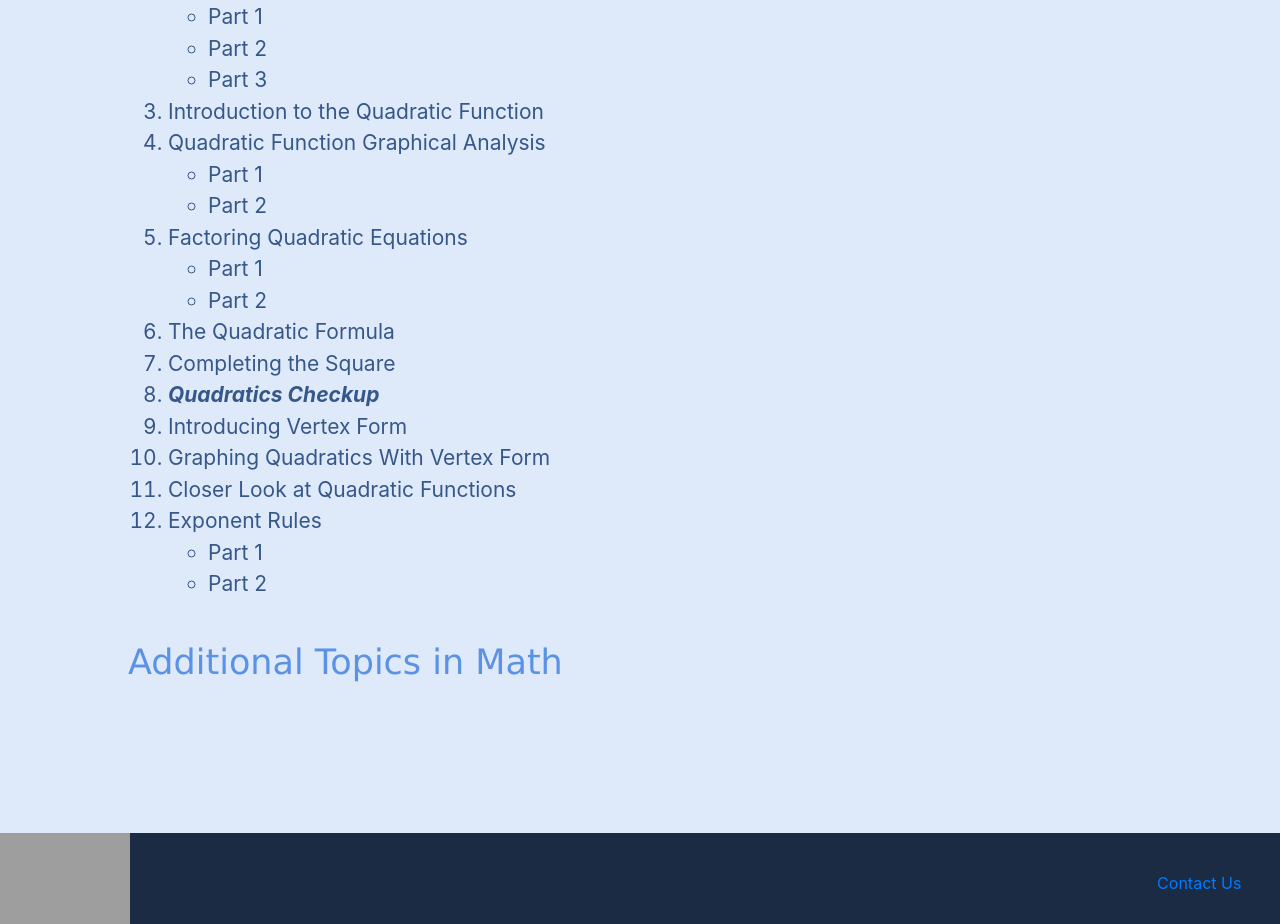
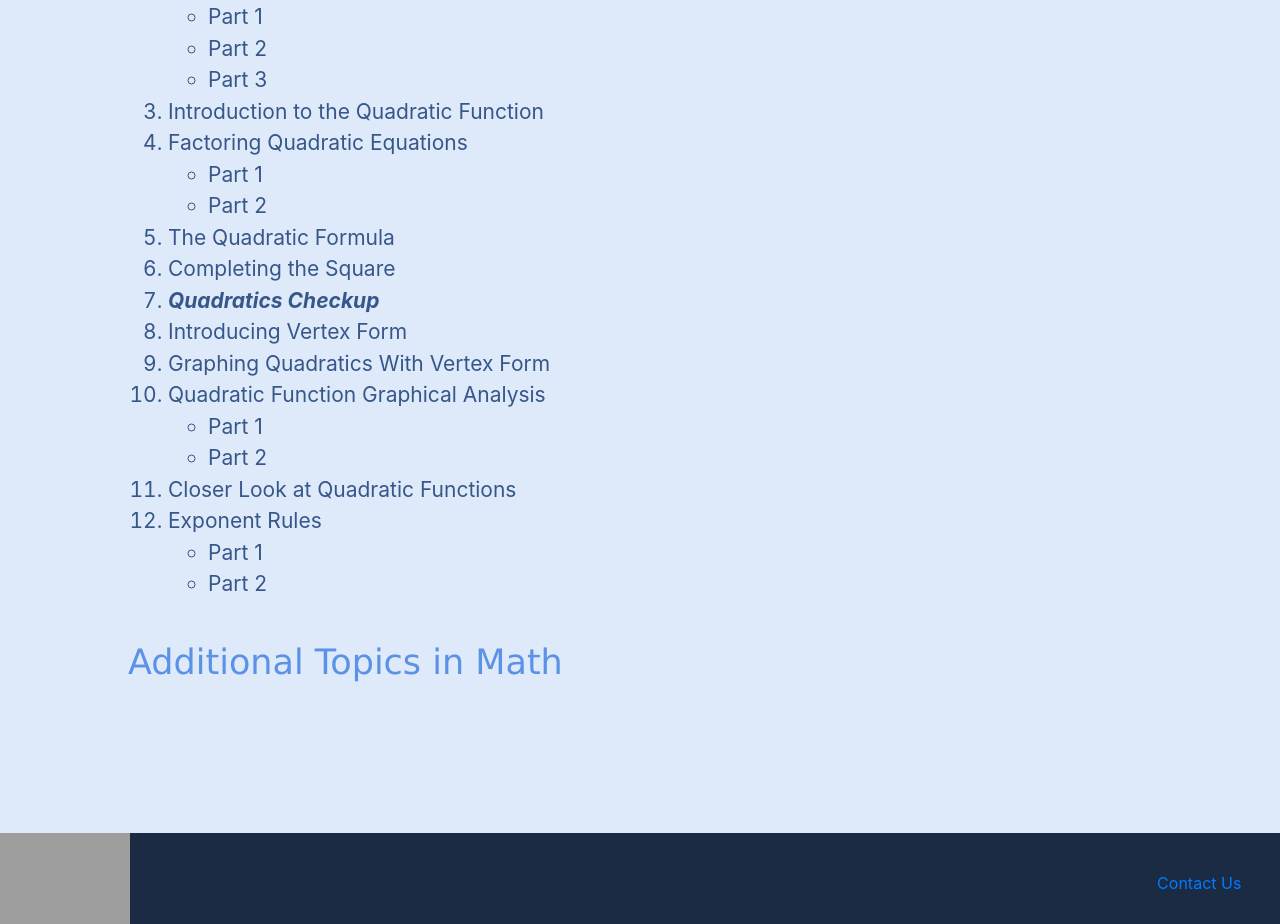
Before and after one commit to YomenT/bluebird-teaching, a React (Create React App) app in the folder reactapp/: page /satprep in a window 1280 px wide. Shown: the part 2781-3705 px from the top of the page. Built offline with nearby package versions, Linux system fonts and the light colour scheme; grey boxes are pictures that could not be loaded.

Commit message:
Moved graphical analysis lessons to after vertex form lesson.

```diff
--- a/reactapp/src/components/SatPrepLinkOutline.js
+++ b/reactapp/src/components/SatPrepLinkOutline.js
@@ -42,11 +42,6 @@ class SatPrepLinkOutline extends React.Component {
                             <li><Link to="/passport_to_advanced_math/polynomials_part3" style={{ color: "#365789" }} onMouseOver={this.changeLinkColorEnter} onMouseOut={this.changeLinkColorLeave}>Part 3</Link></li>
                         </ul>
                     <li><Link to="/passport_to_advanced_math/intro_to_quadratic_functions" style={{ color: "#365789" }} onMouseOver={this.changeLinkColorEnter} onMouseOut={this.changeLinkColorLeave}>Introduction to the Quadratic Function</Link></li>
-                    <li>Quadratic Function Graphical Analysis</li>
-                        <ul className="list-medium">
-                            <li><Link to="/passport_to_advanced_math/quadratic_graphical_analysis_part1" style={{ color: "#365789" }} onMouseOver={this.changeLinkColorEnter} onMouseOut={this.changeLinkColorLeave}>Part 1</Link></li>
-                            <li><Link to="/passport_to_advanced_math/quadratic_graphical_analysis_part2" style={{ color: "#365789" }} onMouseOver={this.changeLinkColorEnter} onMouseOut={this.changeLinkColorLeave}>Part 2</Link></li>
-                        </ul>
                     <li>Factoring Quadratic Equations</li>
                         <ul className="list-medium">
                             <li><Link to="/passport_to_advanced_math/factoring1" style={{ color: "#365789" }} onMouseOver={this.changeLinkColorEnter} onMouseOut={this.changeLinkColorLeave}>Part 1</Link></li>
@@ -57,7 +52,11 @@ class SatPrepLinkOutline extends React.Component {
                     <li><Link to="passport_to_advanced_math/quadratics_foundations_checkup" style={{ color: "#365789" }} onMouseOver={this.changeLinkColorEnter} onMouseOut={this.changeLinkColorLeave}><strong><i>Quadratics Checkup</i></strong></Link></li>
                     <li><Link to="passport_to_advanced_math/vertex_form" style={{ color: "#365789" }} onMouseOver={this.changeLinkColorEnter} onMouseOut={this.changeLinkColorLeave}>Introducing Vertex Form</Link></li>
                     <li><Link to="passport_to_advanced_math/graphing_quadratics" style={{ color: "#365789" }} onMouseOver={this.changeLinkColorEnter} onMouseOut={this.changeLinkColorLeave}>Graphing Quadratics With Vertex Form</Link></li>  {/* Not started yet. */}
-                    {/* Put Quadratic Function Graphical Analysis here. */}
+                    <li>Quadratic Function Graphical Analysis</li>
+                        <ul className="list-medium">
+                            <li><Link to="/passport_to_advanced_math/quadratic_graphical_analysis_part1" style={{ color: "#365789" }} onMouseOver={this.changeLinkColorEnter} onMouseOut={this.changeLinkColorLeave}>Part 1</Link></li>
+                            <li><Link to="/passport_to_advanced_math/quadratic_graphical_analysis_part2" style={{ color: "#365789" }} onMouseOver={this.changeLinkColorEnter} onMouseOut={this.changeLinkColorLeave}>Part 2</Link></li>
+                        </ul>
                     <li><Link to="passport_to_advanced_math/quadratics_closer_look" style={{ color: "#365789" }} onMouseOver={this.changeLinkColorEnter} onMouseOut={this.changeLinkColorLeave}>Closer Look at Quadratic Functions</Link></li>  {/* In Progress */}
                     <li>Exponent Rules</li>
                         <ul className="list-medium">
```
